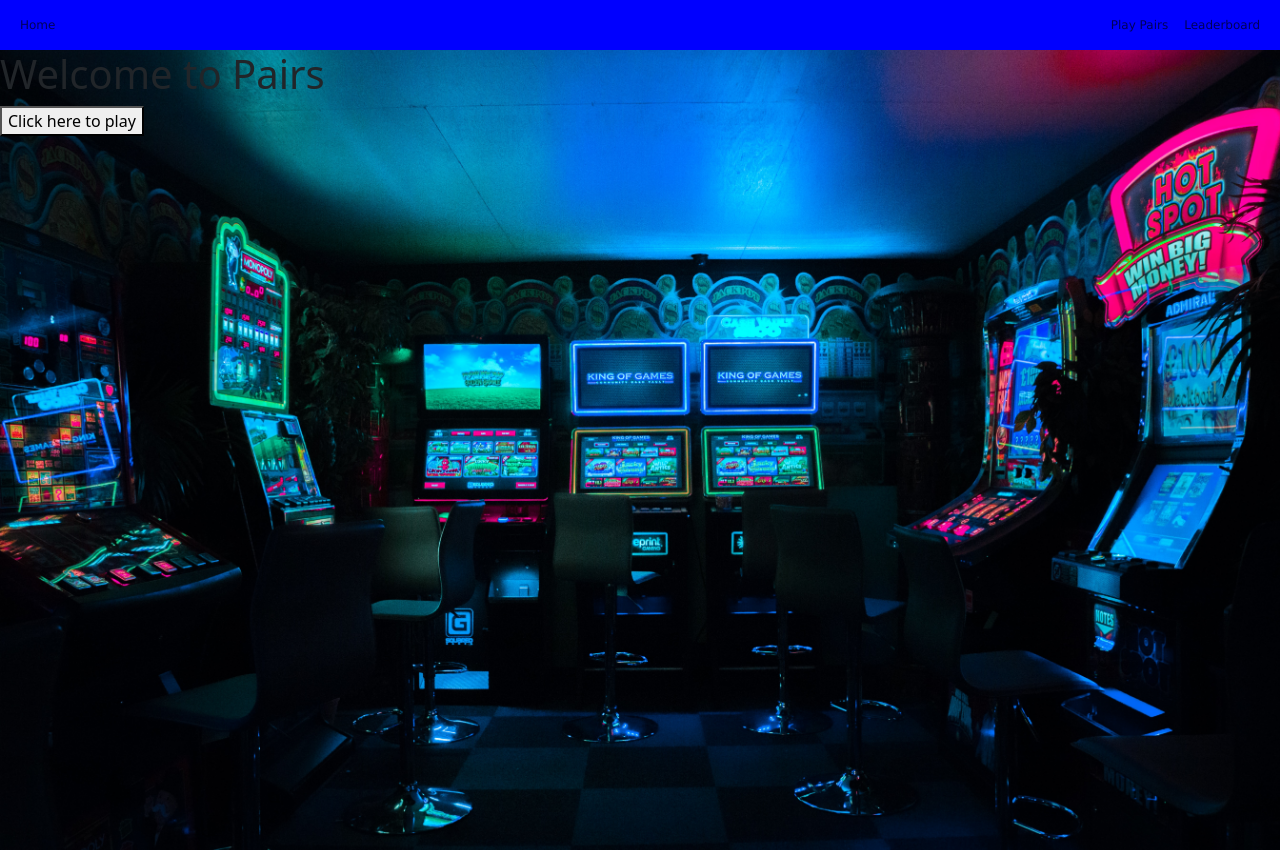
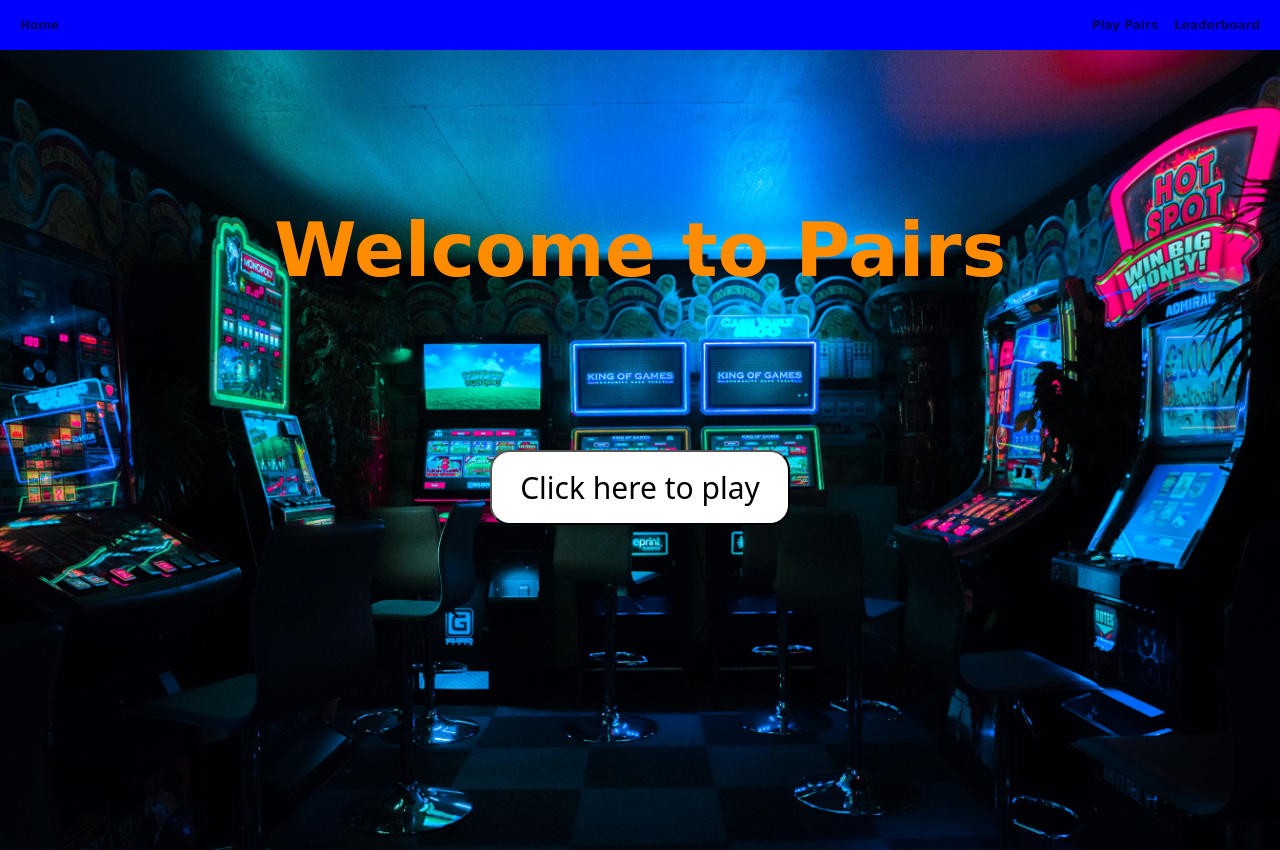
Before and after one commit to JayB-127/ECM1417WebDev-CA, a PHP site: page /php/index.php in a window 1280 px wide. Run offline with PHP 8.4, Linux system fonts and the light colour scheme.

Commit message:
landing page style when registered

```diff
--- a/pairingGame/css/navbar.css
+++ b/pairingGame/css/navbar.css
@@ -4,5 +4,11 @@
 
 #navbar a {
     font-family: Verdana;
+    font-weight: bold;
     font-size: 12px;
 }
+
+#navbar a:hover {
+    text-decoration: underline;
+    font-style: italic;
+}
--- a/pairingGame/css/style.css
+++ b/pairingGame/css/style.css
@@ -7,5 +7,35 @@
 }
 
 #welcome {
-    position: center;
+    display: flex;
+    width: 100%;
+    height: 400px;
+    align-items: center;
+    justify-content: center;
 }
+
+#welcome p {
+    font-family: Verdana;
+    font-size: 75px;
+    font-weight: bold;
+    color: darkorange;
+    margin: 0;
+}
+
+#playBtn {
+    display: flex;
+    justify-content: center;
+}
+
+#playBtn button {
+    font-size: 30px;
+    width: 300px;
+    height: 75px;
+    text-align: center;
+    border-radius: 20px;
+    background-color: white;
+}
+
+#playBtn button:hover {
+    background-color: lightgrey;;
+}
--- a/pairingGame/php/index.php
+++ b/pairingGame/php/index.php
@@ -12,8 +12,12 @@
         <?php include("navbar.php"); ?>
         <div id="main">
             <?php if ($registered) { ?>
-                <h1 id="welcome">Welcome to Pairs</h1>
-                <button type="button">Click here to play</button>
+                <div id="welcome">
+                    <p>Welcome to Pairs</p>
+                </div>
+                <div id="playBtn">
+                    <button type="button">Click here to play</button>
+                </div>
             <?php } else { ?>
                 <p id="notRegistered">You're not using a registered session?</p><br>
                 <a href="registration.php">Register now</a>
```
